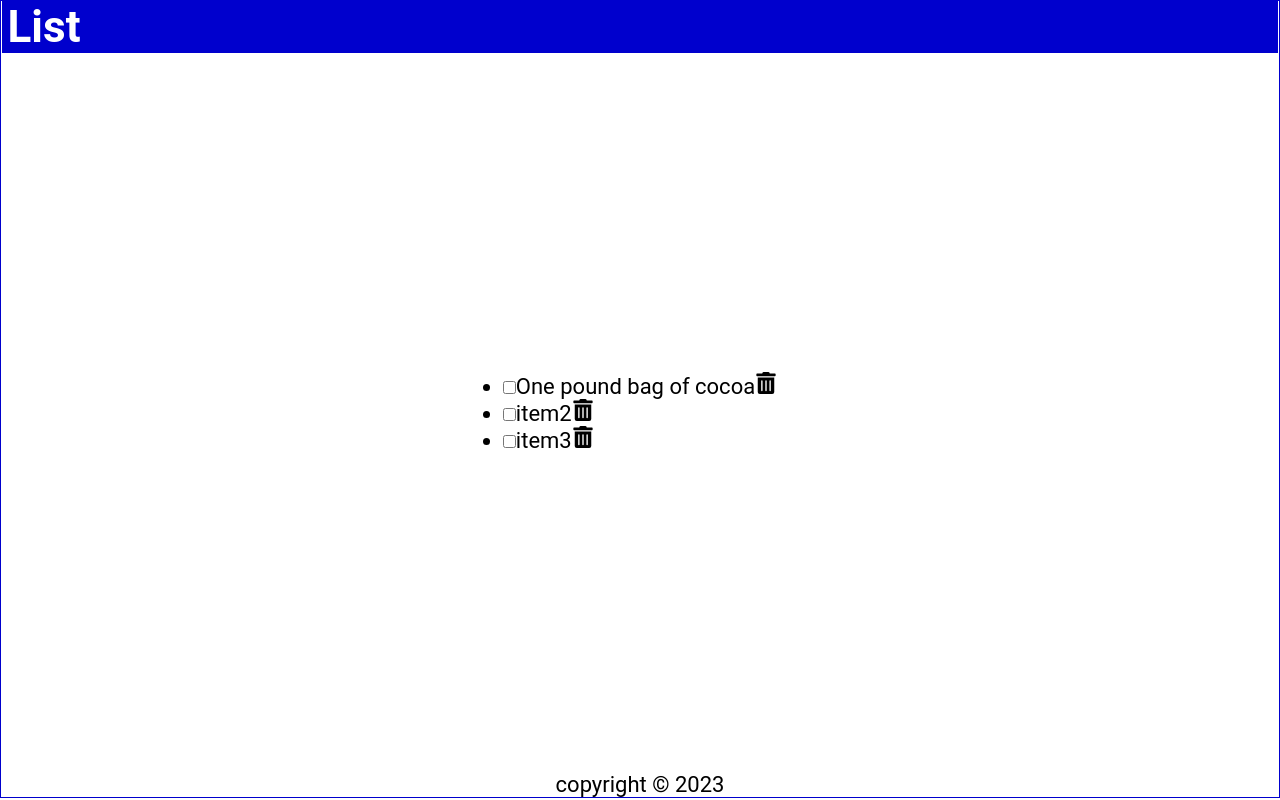
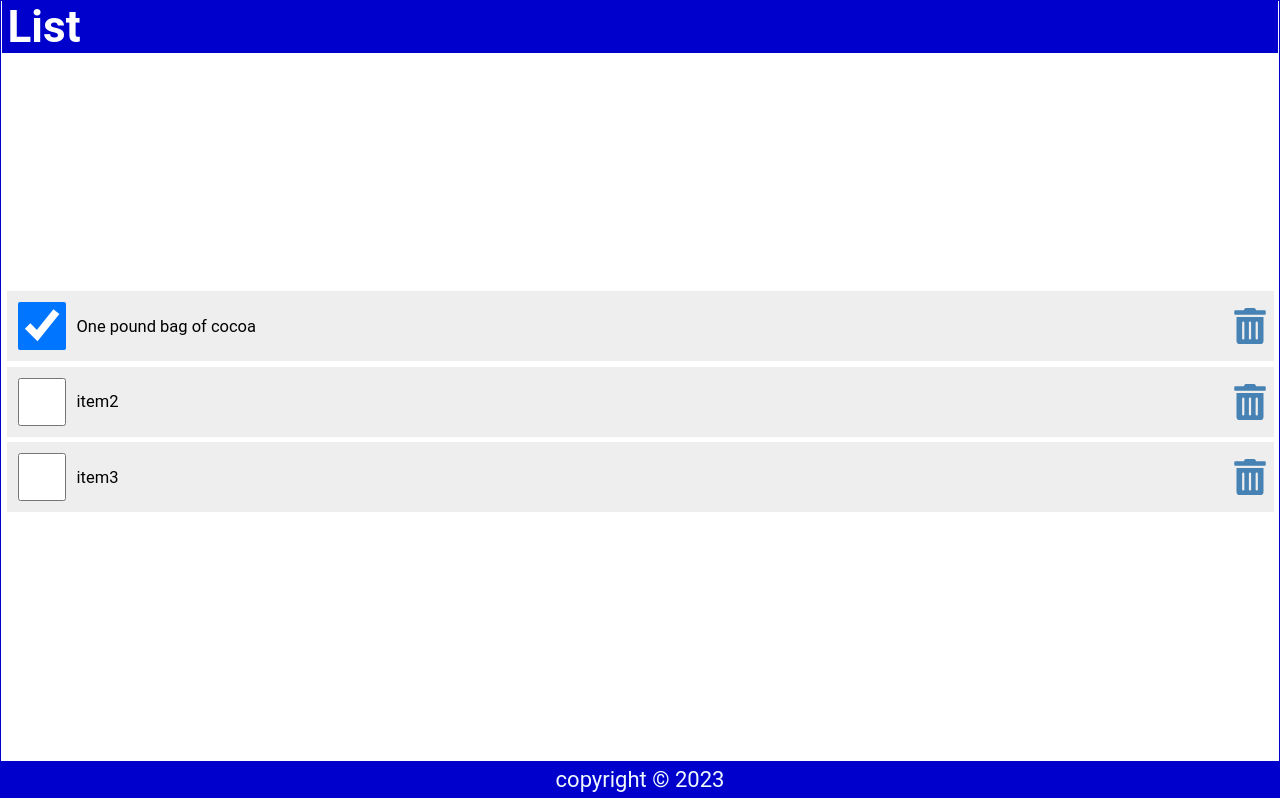
Before and after one commit to haszankauna/newapp, a React (Create React App) app: page / in a window 1280 px wide. Built offline with nearby package versions, Linux system fonts and the light colour scheme.

Commit message:
added clickable check boxes, icons and more styling

```diff
--- a/src/Content.js
+++ b/src/Content.js
@@ -6,7 +6,7 @@
     const [items, setItems] = useState([
         {
             id:1,
-            checked: false,
+            checked: true,
             item: 'One pound bag of cocoa'
         },
         {
@@ -20,6 +20,13 @@
             item: 'item3'
         }
     ]);
+
+    const handleCheck = (id) => {
+        const listItems = items.map((item) => item.id === id ? {...item,
+        checked: !item.checked} : item);
+        setItems(listItems);
+    }
+
   return (
     <main>
         <ul>
@@ -27,6 +34,7 @@
                 <li className='item' key={item.id}>
                     <input
                     type='checkbox'
+                    onChange={() => handleCheck(item.id)}
                     checked={item.checked}
                     />
                     <label>{item.item}</label>
--- a/src/index.css
+++ b/src/index.css
@@ -45,3 +45,71 @@
   align-items: center;
   overflow-y: auto;
 }
+
+footer{
+  width: 100%;
+  padding: 0.25em;
+  background-color: mediumblue;
+  color: aliceblue;
+  display: grid;
+  place-content: center;
+}
+
+ul{
+  width: 100%;
+  list-style: none;
+  padding: 0 0.25rem 0.25rem;
+}
+
+ul li:before{
+  content: '\200B';
+}
+
+.item{
+  display: flex;
+  justify-content: flex-start;
+  align-items: center;
+  padding: 0.5rem 0 0.5rem 0.5rem;
+  margin: 0.25rem 0;
+  background-color: #eee;
+}
+
+.item:first-child{
+  margin:0;
+}
+
+.item input[type='checkbox']{
+  text-align: center;
+  width: 2.5rem;
+  width: 48px;
+  min-width: 48px;
+  height: 2.5rem;
+  height: 48px;
+  min-height: 48px;
+  cursor: pointer;
+  margin-right: 0.5rem;
+}
+
+.item input[type='checkbox']: focus + label{
+  text-decoration: underline;
+}
+
+.item > label {
+  font-size: 0.75rem;
+  flex-grow: 1;
+}
+
+.item svg {
+  width: 48px;
+  min-width: 48px;
+  height: 36px;
+  font-size: 1rem;
+  color: steelblue;
+  cursor: pointer;
+}
+
+.item svg: focus,
+.item svg: hover{
+  color: red;
+  outline: none;
+}
```
